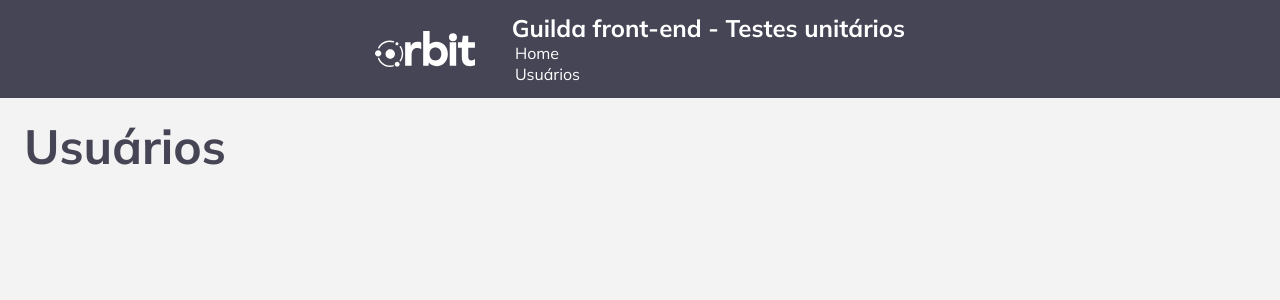
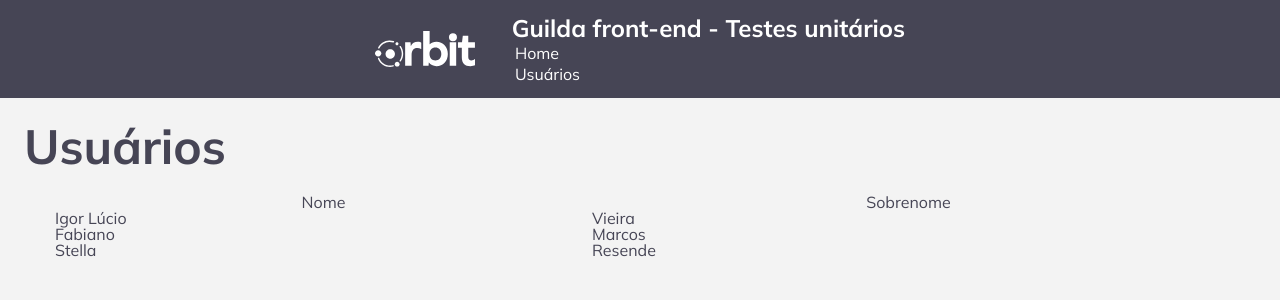
Before and after one commit to fabianomarcos/users-crud-wtestes, a React (Create React App) app: page /users in a window 1280 px wide. Shown: the top 300 px of the page. Built offline with nearby package versions, Linux system fonts and the light colour scheme.

Commit message:
tabela de usuários

```diff
--- a/package.json
+++ b/package.json
@@ -14,6 +14,7 @@
     "react-dom": "^17.0.2",
     "react-router-dom": "^5.2.0",
     "react-scripts": "4.0.3",
+    "react-table": "^7.7.0",
     "sass": "^1.33.0",
     "typescript": "^4.1.2",
     "web-vitals": "^1.0.1"
@@ -43,6 +44,7 @@
     ]
   },
   "devDependencies": {
-    "@types/react-router-dom": "^5.1.7"
+    "@types/react-router-dom": "^5.1.7",
+    "@types/react-table": "^7.7.1"
   }
 }
--- a/src/ts/views/users/index.tsx
+++ b/src/ts/views/users/index.tsx
@@ -1,16 +1,100 @@
+
+// packages
+import React from 'react';
+import { useTable } from 'react-table';
+
 // visuals
 
-//parts
-import Table from "ts/components/table";
 
 const Users = () => {
+    const data = React.useMemo(
+        () => [
+            {
+                col1: 'Igor Lúcio',
+                col2: 'Vieira',
+            },
+            {
+                col1: 'Fabiano',
+                col2: 'Marcos',
+            },
+            {
+                col1: 'Stella',
+                col2: 'Resende',
+            },
+        ],
+        []
+    )
+
+    const columns = React.useMemo(
+        () => [
+            {
+                Header: 'Nome',
+                accessor: 'col1', // accessor is the "key" in the data
+            },
+            {
+                Header: 'Sobrenome',
+                accessor: 'col2',
+            },
+        ],
+        []
+    )
+
+    const tableInstance = useTable({ columns, data } as any);
+
+    const {
+        getTableProps,
+        getTableBodyProps,
+        headerGroups,
+        rows,
+        prepareRow,
+    } = tableInstance
+
     return (
         <div>
             <div>
                 <h1 className="pageTitle">Usuários</h1>
             </div>
             <div className="container">
-                <Table headers={["Nome"]} data={["Igor", "Fabiano", "Stella"] as any} />
+                <table {...getTableProps()}>
+                    <thead>
+                        {
+                            headerGroups.map(headerGroup => (
+                                <tr {...headerGroup.getHeaderGroupProps()}>
+                                    {
+                                        headerGroup.headers.map(column => (
+                                            // Apply the header cell props
+                                            <th {...column.getHeaderProps()}>
+                                                {// Render the header
+                                                    column.render('Header')}
+                                            </th>
+                                        ))}
+                                </tr>
+                            ))
+                        }
+                    </thead>
+                    <tbody {...getTableBodyProps()}>
+                        {// Loop over the table rows
+                            rows.map(row => {
+                                // Prepare the row for display
+                                prepareRow(row)
+                                return (
+                                    // Apply the row props
+                                    <tr {...row.getRowProps()}>
+                                        {// Loop over the rows cells
+                                            row.cells.map(cell => {
+                                                // Apply the cell props
+                                                return (
+                                                    <td {...cell.getCellProps()}>
+                                                        {// Render the cell contents
+                                                            cell.render('Cell')}
+                                                    </td>
+                                                )
+                                            })}
+                                    </tr>
+                                )
+                            })}
+                    </tbody>
+                </table>
             </div>
         </div>
     )
```
Also changed, not shown: 1 other file (tests, documents, lock files or other folders).
